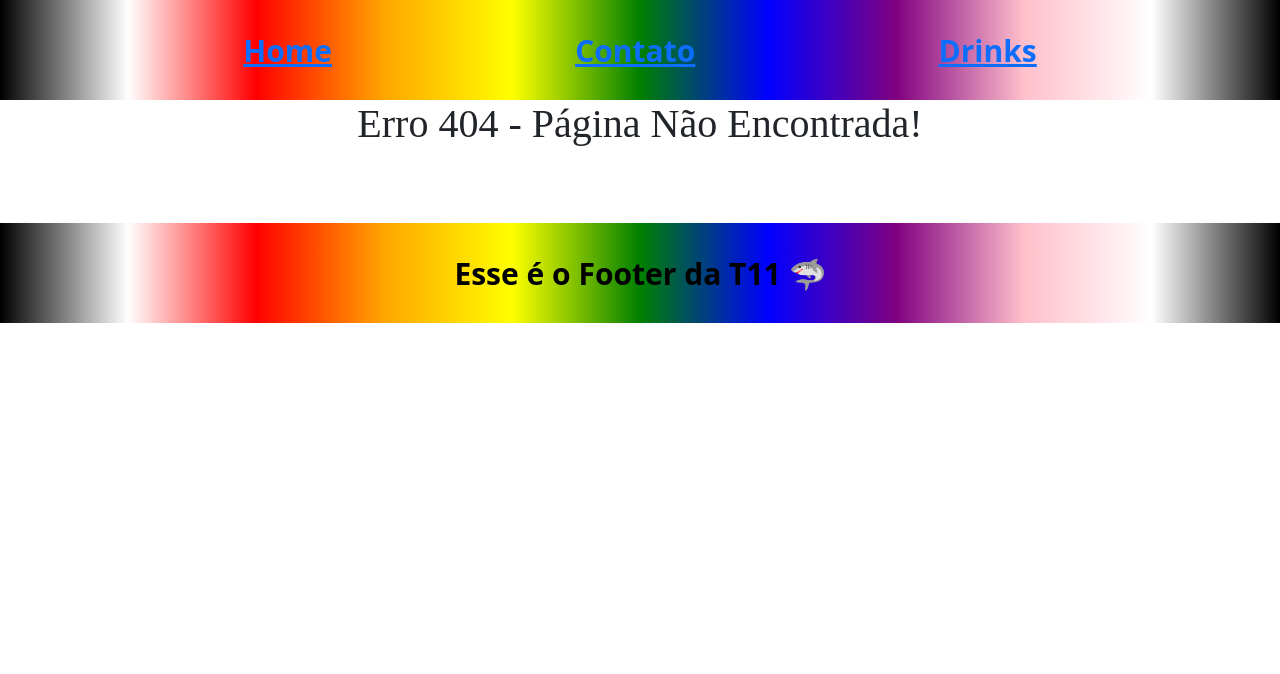
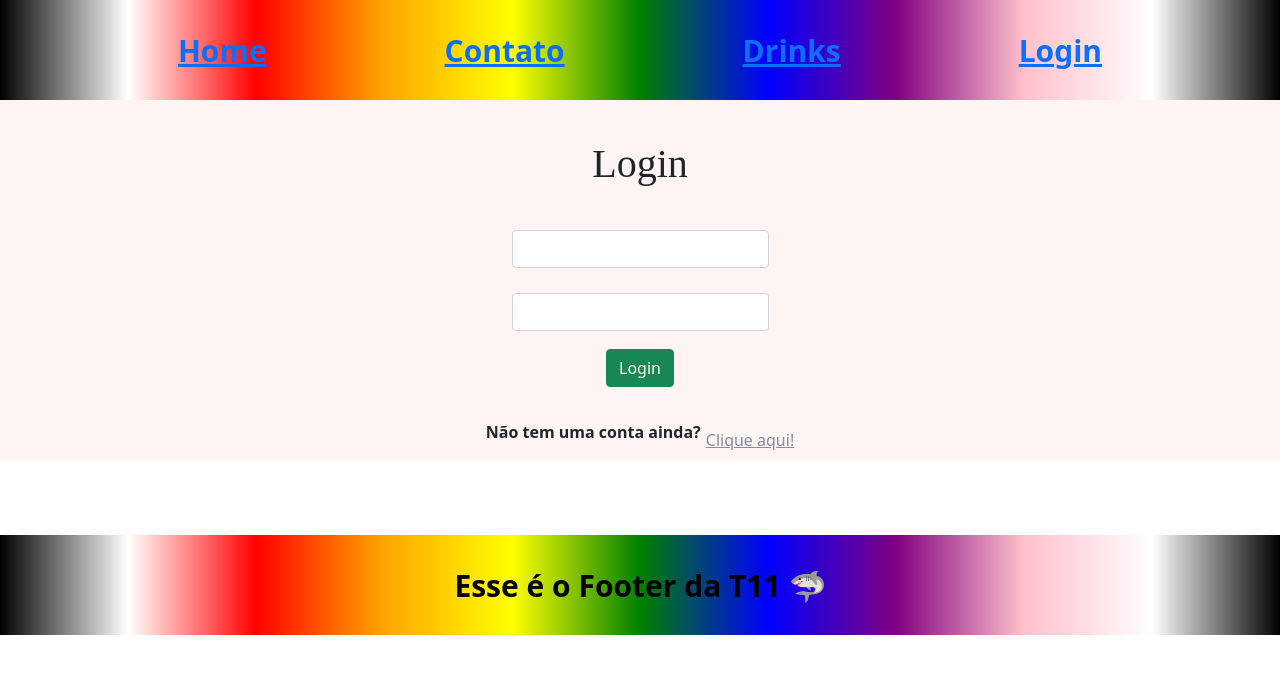
Before and after one commit to LuthGom/T11-M5-S01, a React (Create React App) app: page /login in a window 1280 px wide. Before the commit this address had no page. Shown: the top 674 px of the page. Built offline with nearby package versions, Linux system fonts and the light colour scheme; the HTML template or start-up script is replaced by a standard one; a web font is replaced by a local one.

Commit message:
Consertando todos os avisos do build para deploy no netlify

```diff
--- a/src/App.jsx
+++ b/src/App.jsx
@@ -1,4 +1,4 @@
-import React, { Component, useState } from "react";
+import React from "react";
 import { BrowserRouter as Router, Routes, Route } from "react-router-dom";
 import "./App.css";
 import Header from "./components/Header/Header.jsx";
@@ -7,11 +7,10 @@ import Contato from "./pages/Contato/Contato.jsx";
 import PaginaDeErro from "./pages/PaginaDeErro/PaginaDeErro.jsx";
 import Home from "./pages/Home/Home";
 import Visualizar from "./pages/Visualizar/Visualizar";
+import Login from "./pages/Login/Login";
+import Perfil from "./pages/Perfil/Perfil";
 import 'bootstrap/dist/css/bootstrap.min.css';
 function App() {
-  const [desabilitado, setDesabilitado] = useState(false);
-  const [value, setValue] = useState("");
-  console.log(value);
   return (
     <div>
       <Router>
@@ -20,6 +19,8 @@ function App() {
           <Route path="/" element={<Home />} />
           <Route path="/contato" element={<Contato />} />
           <Route path="/visualizar/:id" element={<Visualizar />} />
+          <Route path="/login" element={<Login />} />
+          <Route path="/perfil/:id" element={<Perfil />} />
           <Route path="*" element={<PaginaDeErro />} />
         </Routes>
       </Router>
@@ -30,12 +31,5 @@ function App() {
   );
 }
 
-class Teste extends Component {
-  constructor(props) {
-    super(props);
-  }
-  render() {
-    return <h1>{this.props.name}</h1>;
-  }
-}
+
 export default App;
--- a/src/components/Button/Button.jsx
+++ b/src/components/Button/Button.jsx
@@ -1,5 +1,4 @@
 import React from "react";
-import styled from "styled-components";
 import Button from "react-bootstrap/Button";
 function Botao({ click, nome }) {
   // criamos uma estilização styled dentro do próprio arquivo jsx.
@@ -10,7 +9,7 @@ function Botao({ click, nome }) {
   return (
     <div>
       {/* importamos um componente do react-bootstrap já pronto e estilizamos utilizando a props 'variant' que o próprio bootstrap já traz para alternarmos entre as propriedades que ele já criou. */}
-      <Button variant="success" onClick={click}>{nome}</Button>
+      <Button variant="success" type="submit" onClick={click}>{nome}</Button>
     </div>
   );
 }
--- a/src/components/Cartão/Cartao.jsx
+++ b/src/components/Cartão/Cartao.jsx
@@ -2,22 +2,15 @@
 // Agora, ele possui um botão que recebe uma function. E dentro dessa function fazemos uma requisição com o Método DELETE para a API com o parametro :id.
 
 import React from "react";
-import { useNavigate, Link } from "react-router-dom";
-import { api } from "../../services/Api";
-import Button from "../Button/Button";
+import { Link } from "react-router-dom";
 import { Container } from "./CartaoStyled";
 export default function Cartao({ id, name, img }) {
-  const navigate = useNavigate();
-  function handleDelete() {
-    api.delete("/fairies/" + id);
-    alert("Usuario deletado");
-    navigate("/");
-  }
+
   return (
     // Criamos uma estilização com styled feita em arquivo separado e chamada aqui como Container
     <Container>
       <h1>{name}</h1>
-      <img src={img} />
+      <img src={img} alt=""/>
 
       {/* usando Link */}
       <Link to={"/visualizar/" + id}>Visualizar</Link>
--- a/src/components/Formulario/FormularioContato.jsx
+++ b/src/components/Formulario/FormularioContato.jsx
@@ -7,20 +7,20 @@ import React, { useState } from "react";
 import Input from "../Input/Input.jsx";
 import Button from "../Button/Button.jsx";
 import { cadastroUser } from "../../services/Api.js";
-import { useNavigate } from "react-router-dom";
-import { Container, Col, Row } from "react-bootstrap";
 function Formulario() {
-  const navigate = useNavigate();
   const [value, setValue] = useState({});
-  console.log(value);
   function handleChange(e) {
     setValue({ ...value, [e.target.name]: e.target.value });
   }
   console.log("value", value);
   const Api = () => {
-    cadastroUser.post("/usuario", value);
+    cadastroUser.post("/usuario", value)
+    .then((response)=>{
+      console.log(response.data);
+    })
+    .catch((erro) => console.log(erro))
   };
-  console.log(value);
+  // console.log(value);
   function submit(e) {
     e.preventDefault();
     Api();
@@ -32,14 +32,14 @@ function Formulario() {
     // Aqui temos dois componentes react-bootstrap para estilização em grid: Col (de colunas) e Row de (linhas)
     // Roda o projeto e dá uma olhad em como fica.
     <form onSubmit={submit}>
-      <Container>
-        <Row>
-          <Col>
+      {/* <Container> */}
+        {/* <Row> */}
+          {/* <Col> */}
             <Input nome="Nome" onChange={handleChange} name="nome" />
 
             <Input nome="Apelido" onChange={handleChange} name="apelido" />
-          </Col>
-          <Col>
+          {/* </Col> */}
+          {/* <Col> */}
             <Input nome="Email" onChange={handleChange} name="email" />
 
             <Input
@@ -48,14 +48,14 @@ function Formulario() {
               name="senha"
               type="password"
             />
-          </Col>
-        </Row>
-        <Row>
+          {/* </Col> */}
+        {/* </Row> */}
+        {/* <Row> */}
           <div style={{ margin: "1em 0" }}>
             <Button nome="Enviar" />
           </div>
-        </Row>
-      </Container>
+        {/* </Row> */}
+      {/* </Container> */}
     </form>
   );
 }
--- a/src/components/Header/Header.jsx
+++ b/src/components/Header/Header.jsx
@@ -8,6 +8,7 @@ function Header() {
         <Link to="/">Home</Link>
         <Link to="/contato">Contato</Link>
         <Link to="/drinks">Drinks</Link>
+        <Link to="/login">Login</Link>
       </header>
     </div>
   );
--- a/src/pages/Home/Home.jsx
+++ b/src/pages/Home/Home.jsx
@@ -1,6 +1,6 @@
 import { useEffect, useState } from "react";
 import Cartao from "../../components/Cartão/Cartao.jsx";
-import { api, drinksURl } from "../../services/Api.js";
+import { drinksURl } from "../../services/Api.js";
 
 function Home() {
   const [values, setValues] = useState([]);
@@ -12,7 +12,7 @@ function Home() {
         console.log("values", values);
       })
       .catch((erro) => console.log(erro));
-  }, []);
+  }, [values]);
 
   return (
     <div style={{ display: "grid", gridTemplateColumns: "repeat(3, 1fr)" }}>
--- /dev/null
+++ b/src/pages/Login/Login.jsx
@@ -0,0 +1,54 @@
+import { useState } from "react";
+import { Link, useNavigate } from "react-router-dom";
+import Button from "../../components/Button/Button"
+import Input from "../../components/Input/Input";
+import styles from "./Login.module.css";
+import { cadastroUser } from "../../services/Api.js";
+function Login() {
+  const [value, setValue] = useState({});
+  const navigate = useNavigate();
+  function handleOnChange(e) {
+    setValue({ ...value, [e.target.name]: e.target.value });
+  }
+  function login(e) {
+    e.preventDefault();
+    cadastroUser.post("/usuario/login", value).then((response) => {
+      console.log(response.data);
+      navigate("/perfil/" + response.data.usuario.id);
+    });
+  }
+  // console.log(value);
+  return (
+    <form className={styles.form} onSubmit={(e) => login(e)}>
+      <div className={styles.titulo}>
+        <h1>Login</h1>
+      </div>
+      <div className={styles.container}>
+        <Input
+          placeholder="E-mail"
+          height="20px"
+          width="250px"
+          onChange={handleOnChange}
+          name="email"
+        />
+        <Input
+          placeholder="Senha"
+          height="20px"
+          width="250px"
+          type="password"
+          name="senha"
+          onChange={handleOnChange}
+        />
+        <div>
+         <Button nome="Login" />
+        </div>
+      </div>
+      <div className={styles.linkCadastro}>
+        <p>Não tem uma conta ainda? </p>
+        <Link to="/cadastro">Clique aqui!</Link>
+      </div>
+    </form>
+  );
+}
+
+export default Login;
--- /dev/null
+++ b/src/pages/Login/Login.module.css
@@ -0,0 +1,31 @@
+.form {
+    background-color: #FEF4F4;
+}
+.titulo h1{
+    margin: 0;
+    padding-top: 1em;
+}
+.container {
+  height: 200px;
+  display: flex;
+  flex-direction: column;
+  justify-content: space-evenly;
+  align-items: center;
+  margin: 1em;
+  background-color: #FEF4F4;
+}
+.linkCadastro {
+  display: flex;
+  justify-content: center;
+  align-items: center;
+}
+.linkCadastro p {
+  font-weight: bold;
+}
+.linkCadastro a {
+  margin-left: 5px;
+  color: #868da0;
+}
+.linkCadastro a:hover {
+  color: red;
+}
--- /dev/null
+++ b/src/pages/Perfil/Perfil.jsx
@@ -0,0 +1,52 @@
+import { useEffect, useState } from "react";
+import Input from "../../components/Input/Input";
+import { cadastroUser } from "../../services/Api.js";
+import { useParams, useNavigate } from "react-router-dom";
+import Button from "../../components/Button/Button";
+function Perfil() {
+  const { id } = useParams();
+  const [usuario, setUsuario] = useState({});
+
+  const navigate = useNavigate();
+  useEffect(() => {
+    cadastroUser.get("/usuarios/" + id).then((response) => {
+      const dados = response.data;
+      console.log(dados);
+      setUsuario(dados.usuario.usuario[0]);
+    });
+  }, [id]);
+
+  function handleUpdate() {
+    cadastroUser
+      .patch("/usuario/" + usuario.email, usuario)
+      .then((response) => {
+        console.log(response.data);
+      });
+  }
+  function handleDelete() {
+    cadastroUser.delete("/" + usuario.email);
+    navigate("/");
+  }
+  function handleOnChange(e) {
+    setUsuario({ ...usuario, [e.target.name]: e.target.value });
+  }
+  return (
+    <form onSubmit={handleUpdate}>
+      <Input name="nome" value={usuario.nome} onChange={handleOnChange} />
+      <Input name="apelido" value={usuario.apelido} onChange={handleOnChange} />
+      <Input name="email" value={usuario.email} onChange={handleOnChange} />
+      <Input
+        name="senha"
+        type="password"
+        value={usuario.senha}
+        onChange={handleOnChange}
+      />
+      <div style={{ display: "flex" }}>
+        <Button nome="Atualizar Dados" />
+        <Button nome="Deletar conta" onClick={() => handleDelete()} />
+      </div>
+    </form>
+  );
+}
+
+export default Perfil;
--- a/src/pages/Visualizar/Visualizar.jsx
+++ b/src/pages/Visualizar/Visualizar.jsx
@@ -9,15 +9,10 @@
 
 import React, { useState, useEffect } from "react";
 import { useNavigate, useParams } from "react-router-dom";
-import Input from "../../components/Input/Input";
 import { drinksPorId } from "../../services/Api";
-import Button from "../../components/Button/Button.jsx";
 import { Container } from "./VisualizarStyled";
-import axios from "axios";
 export default function Visualizar() {
-  // const [fada, setFada] = useState({});
   const [drink, setDrink] = useState([]);
-  const navigate = useNavigate();
   const { id } = useParams();
   console.log(id);
   useEffect(() => {
```
